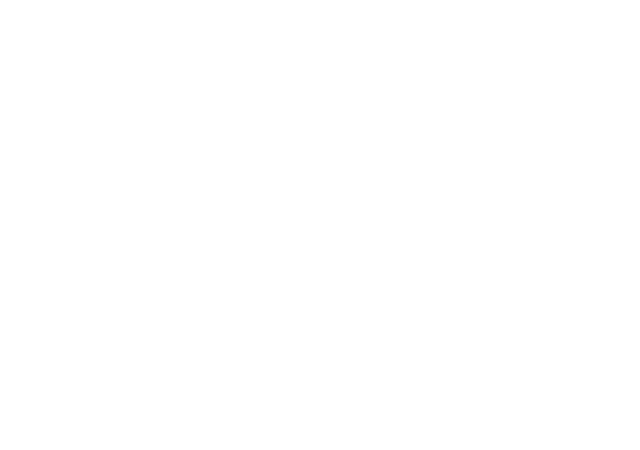
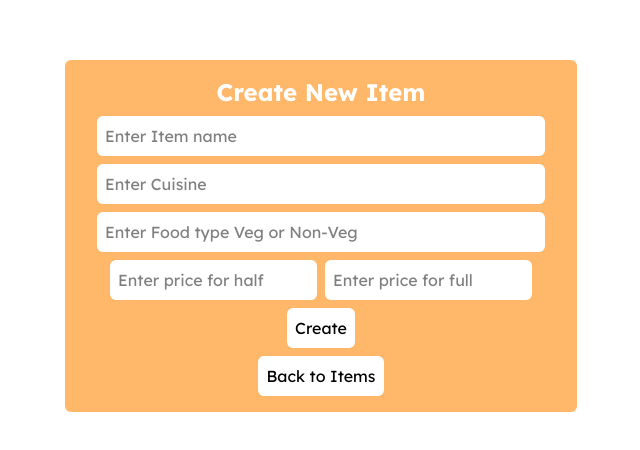
Before and after one commit to Shubhamnaik01/kotManager, a React app in the folder frontend/: page /createItem in a window 1280 px wide. Before the commit this address had no page. Shown: the part 164-614 px from the top of the page, without its empty margins (319-959 px from the left). Built offline with nearby package versions, Linux system fonts and the light colour scheme; the HTML template or start-up script is replaced by a standard one.

Commit message:
feat complete create Item UI + Backend

```diff
--- a/frontend/src/components/App.jsx
+++ b/frontend/src/components/App.jsx
@@ -3,12 +3,14 @@ import Login from "../pages/Login";
 import { Route, Routes } from "react-router-dom";
 import { ToastContainer, Flip } from "react-toastify";
 import Register from "../pages/Register";
+import AddItem from "../pages/AddItem"
 function App() {
   return (
     <div>
       <Routes>
         <Route path="/" element={<Login />} />
         <Route path="/register" element={<Register />} />
+        <Route path="/createItem" element={<AddItem />} />
         <Route path="/home" element={<Home />} />
       </Routes>
       <ToastContainer
--- a/frontend/src/components/Home.jsx
+++ b/frontend/src/components/Home.jsx
@@ -115,6 +115,7 @@ const Home = () => {
         },
       });
       if (result.status == "200") {
+        console.log(result.data.data);
         setItems(result.data.data);
       }
     } catch (error) {
--- a/frontend/src/components/Nav.jsx
+++ b/frontend/src/components/Nav.jsx
@@ -1,6 +1,9 @@
 import React from "react";
+import { useNavigate } from "react-router-dom";
 
 const Nav = (props) => {
+
+  const navigate = useNavigate();
   return (
     <div className="w-full min-h-15 bg-[#121212]  text-zinc-400 font-lexend font-bold flex justify-center items-center">
       <nav className="w-full flex justify-between items-center mx-8">
@@ -18,6 +21,13 @@ const Nav = (props) => {
           >
             Orders
           </li>
+          <li
+           onClick={()=>{navigate("/createItem")}}
+            className={!props.isItem ? "text-orange-400 underline" : ""}
+          >
+            Create Item
+          </li>
+
         </ul>
       </nav>
     </div>
--- /dev/null
+++ b/frontend/src/pages/AddItem.jsx
@@ -0,0 +1,114 @@
+import React from "react";
+import { useState } from "react";
+import api from "../lib/axiosBase";
+import notification from "../lib/toastNotify";
+import { useNavigate } from "react-router-dom";
+
+const AddItem = () => {
+  const [itemName, setItemName] = useState("");
+  const [cuisine, setCuisine] = useState("");
+  const [foodType, setFoodType] = useState("");
+  const [price, setPrice] = useState({});
+
+  const navigate = useNavigate();
+  const handleSubmit = async (e) => {
+    e.preventDefault();
+    try {
+      const finalPrice = {};
+
+      if (price.hasOwnProperty("half")) {
+        console.log(33);
+        if (price.half == "") {
+          delete price.half;
+        } else if (isNaN(price.half)) {
+          return notification("Price can only be a number", "error");
+        }
+      }
+      if (price.hasOwnProperty("full")) {
+        if (price.full == "") {
+          delete price.full;
+        } else if (isNaN(price.full)) {
+          return notification("Price can only be a number", "error");
+        }
+      }
+      if (price.half && price.half != "") {
+        finalPrice.half = price.half;
+      }
+      if (price.full && price.full != "") {
+        finalPrice.full = price.full;
+      }
+
+      console.log(price);
+      const result = await api.post("/items/add", {
+        itemName,
+        cuisine,
+        foodType,
+        price: finalPrice,
+      });
+      if (result.status == 201) {
+        notification(result.data.message, "success");
+        // setPrice({});
+      }
+    } catch (error) {
+      if (error.response?.data?.error) {
+        notification(error.response.data.error, "success");
+      } else if (error.request) {
+        notification(error.response.data.message, "error");
+      } else {
+        console.log("Error in code ", error.message);
+      }
+    }
+  };
+  return (
+    <div className="h-dvh  flex justify-center items-center font-lexend">
+      <form
+        onSubmit={handleSubmit}
+        className="w-full max-w-lg p-4 bg-orange-300 flex flex-col justify-center items-center gap-2 rounded-md"
+      >
+        <h2 className="text-white text-2xl font-bold">Create New Item</h2>
+        <input
+          type="text"
+          placeholder="Enter Item name"
+          onChange={(e) => setItemName(e.target.value)}
+          className="w-full max-w-md p-2 bg-white rounded-md"
+        />
+        <input
+          type="text"
+          placeholder="Enter Cuisine"
+          onChange={(e) => setCuisine(e.target.value)}
+          className="w-full max-w-md p-2 bg-white rounded-md"
+        />
+        <input
+          type="text"
+          placeholder="Enter Food type Veg or Non-Veg"
+          onChange={(e) => setFoodType(e.target.value)}
+          className="w-full max-w-md p-2 bg-white rounded-md"
+        />
+        <div className="flex justify-evenly items-center gap-2">
+          <input
+            type="text"
+            placeholder="Enter price for half"
+            onChange={(e) => setPrice({ ...price, half: e.target.value })}
+            className="w-full max-w-sm p-2 bg-white rounded-md"
+          />
+          <input
+            type="text"
+            placeholder="Enter price for full"
+            onChange={(e) => setPrice({ ...price, full: e.target.value })}
+            className="w-full max-w-sm p-2 bg-white rounded-md"
+          />
+        </div>
+        <button className="p-2 bg-white rounded-md">Create</button>
+        <button
+          type="button"
+          className="p-2 bg-white rounded-md"
+          onClick={() => navigate("/home")}
+        >
+          Back to Items
+        </button>
+      </form>
+    </div>
+  );
+};
+
+export default AddItem;
```
Also changed, not shown: 2 other files (tests, documents, lock files or other folders).
